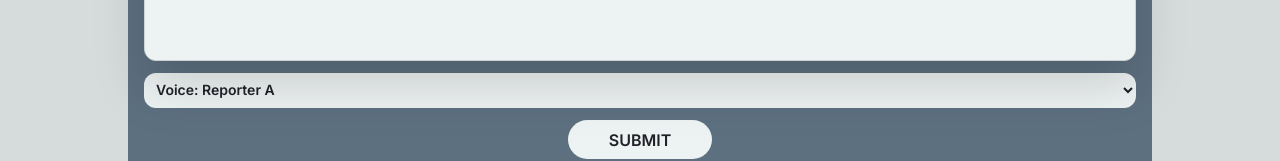
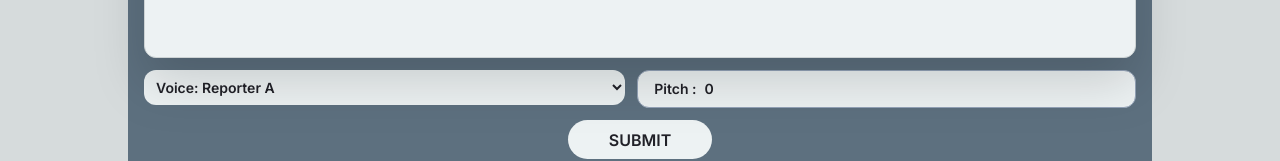
Before and after one commit to Jimmymonster/text2lip-webapp, a Next.js app: page /Text2Speech in a window 1280 px wide. Shown: the part 551-712 px from the top of the page. Built offline with nearby package versions, Linux system fonts and the light colour scheme.

Commit message:
add: input number

```diff
--- a/src/app/Text2Speech/page.tsx
+++ b/src/app/Text2Speech/page.tsx
@@ -6,11 +6,14 @@ import Textbox from "@/components/Textbox";
 import { useRouter } from "next/navigation";
 import { useState } from "react";
 import LoadingSpinner from "@/components/LoadingSpinner"; // Import the spinner component
+import Textboxline from "@/components/Inputnumber";
+import Inputnumber from "@/components/Inputnumber";
 
 function Text2Speech() {
   const { push } = useRouter();
   const [formData, setFormData] = useState({
     textinput: "",
+    pitch: "0",
     voice: "Voice: Reporter A",
     video: "",
   });
@@ -83,6 +86,7 @@ function Text2Speech() {
             textValue={formData.textinput}
             handleInput={handleInput}
           />
+          <div className="flex flex-row w-full h-fit gap-3">
           <Dropdown
             name="voice"
             value={formData.voice}
@@ -93,6 +97,17 @@ function Text2Speech() {
             ]}
             handleInput={handleInput}
           />
+          <Inputnumber
+          textName="pitch"
+          textValue={formData.pitch}
+          handleInput={handleInput}
+          max="12"
+          min="-12"
+          step="1"
+          />
+          </div>
+
+
           {isLoading && <LoadingSpinner />} {/* Show spinner when loading */}
           {errorMessage && <div className="text-red-500">{errorMessage}</div>}
           <input
--- a/src/app/page.tsx
+++ b/src/app/page.tsx
@@ -16,7 +16,7 @@ function Home() {
             <div className="text-base sm:text-xl h-fit"> - เลือกเสียง และกด submit</div>
             <div className="text-lg sm:text-2xl h-fit"> Text to Lip</div>
             <div className="text-base sm:text-xl h-fit"> - คัดลอกบทความ อัพโหลดไฟล์ หรือพิมพ์ด้วยตัวเอง มาใส่ในช่องข้อความ</div>
-            <div className="text-base sm:text-xl h-fit"> - อัพโหลด video mp4 ที่มีหน้าคน (และหน้าต้องไม่ใช่ตัวการ์ตูนมากเกินไป)</div>
+            <div className="text-base sm:text-xl h-fit"> - อัพโหลด video mp4 ที่มีหน้าคน</div>
             <div className="text-base sm:text-xl h-fit"> - เลือกเสียง และกด submit</div>
           </div>
         </div>
--- /dev/null
+++ b/src/components/Inputnumber.tsx
@@ -0,0 +1,44 @@
+import React, { useState, DragEvent } from "react";
+
+function Inputnumber({
+  textName,
+  textValue,
+  handleInput,
+  max,
+  min,
+  step
+}: {
+  textName: string;
+  textValue: string;
+  handleInput: (event: React.ChangeEvent<HTMLInputElement>) => void;
+  max: string;
+  min: string;
+  step: string;
+}) {
+
+  return (
+    <div className="w-full h-full flex items-center gap-2 text-[color:var(--text-color-1)] cursor-pointer bg-[color:var(--bg-box-col)] hover:bg-[color:var(--bg-box-hover-col)] border border-slate-400 text-sm font-semibold rounded-xl px-4 py-2">
+  {/* Label and Input */}
+  <label
+    htmlFor={textName}
+    className="whitespace-nowrap text-[color:var(--text-color-1)] text-sm font-semibold cursor-pointer">
+    {textName.charAt(0).toUpperCase() + textName.slice(1) + " :"}
+  </label>
+
+  <input
+    className="w-full bg-transparent cursor-pointer text-sm font-semibold outline-none"
+    type="number"
+    id={textName}
+    max={max}
+    min={min}
+    step={step}
+    name={textName}
+    value={textValue}
+    onChange={handleInput}
+    required
+  />
+</div>
+  );
+}
+
+export default Inputnumber;
```
